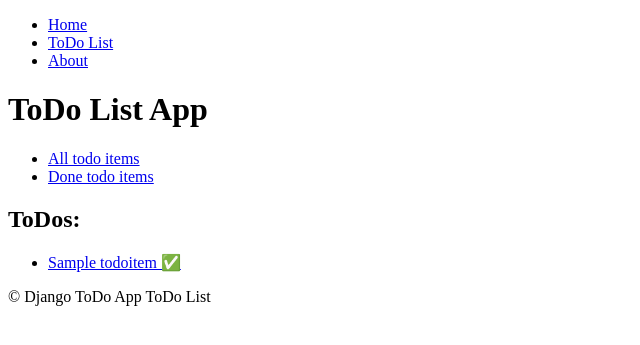
After one commit to PaulBar3/djnago-todo-manager, a Django app: page /todos/ in a window 1280 px wide. The commit adds this page. Shown: the top 345 px of the page, without its empty margins (0-640 px from the left). Run offline with Django 5.2, Linux system fonts and the light colour scheme; tables that the repository leaves empty hold one stand-in row (values such as "Sample post").

Commit message:
created class by the ListView

```diff
--- a/todo_manager/todo_list/apps.py
+++ b/todo_manager/todo_list/apps.py
@@ -2,6 +2,6 @@ from django.apps import AppConfig
 
 
 class TodoListConfig(AppConfig):
-    default_auto_field = 'django.db.models.BigAutoField'
-    name = 'todo_list'
+    default_auto_field = "django.db.models.BigAutoField"
+    name = "todo_list"
     verbose_name = "ToDo List"
--- a/todo_manager/todo_list/models.py
+++ b/todo_manager/todo_list/models.py
@@ -4,6 +4,7 @@ from django.db import models
 class ToDoItem(models.Model):
 
     class Meta:
+        ordering = 'id',
         verbose_name = "ToDo Item"
 
     title = models.CharField(max_length=250)
--- /dev/null
+++ b/todo_manager/todo_list/templates/todo_list/components/todo_items_list.html
@@ -0,0 +1,14 @@
+<ul>
+  {% for todo_item in object_list %}
+    <li>
+      <a href="{% url 'todo_list:detail' pk=todo_item.pk %}">
+        {{ todo_item.title }}
+        {% if todo_item.done %}
+          ✅
+        {% else %}
+          ❌
+        {% endif %}
+      </a>
+    </li>
+  {% endfor %}
+</ul>
--- a/todo_manager/todo_list/templates/todo_list/index.html
+++ b/todo_manager/todo_list/templates/todo_list/index.html
@@ -5,4 +5,11 @@ ToDo List App
 {% endblock title %}
 {% block body %}
     <h1> ToDo List App</h1>
+    <ul>
+        <li><a href="{% url "todo_list:list" %}">All todo items</a></li>
+        <li><a href="{% url "todo_list:done" %}">Done todo items</a></li>
+    </ul>
+
+    <h2>ToDos: </h2>
+        {% include "todo_list/components/todo_items_list.html" %}
 {% endblock body %}
--- a/todo_manager/todo_list/urls.py
+++ b/todo_manager/todo_list/urls.py
@@ -1,14 +1,15 @@
 from django.urls import path
 from django.views.generic import TemplateView
+from . import views
 
-app_name = 'todo_list'
+
+app_name = "todo_list"
 
 urlpatterns = [
-    path(
-        "",
-        TemplateView.as_view(
-            template_name="todo_list/index.html",
-        ),
-        name="index",
-    ),
+    # path("", views.index_view, name="index"),
+    # path("", views.ToDoListIndexView.as_view(), name='index')
+    path("", views.ToDoListIndexView.as_view(), name="index"),
+    path("list/", views.ToDoListView.as_view(), name="list"),
+    path("done/", views.ToDoListDoneView.as_view(), name="done"),
+    path("<int:pk>/", views.ToDoDetailView.as_view(), name="detail"),
 ]
--- a/todo_manager/todo_list/views.py
+++ b/todo_manager/todo_list/views.py
@@ -1,3 +1,35 @@
+from django.http import (
+    HttpRequest,
+    HttpResponse,
+)
 from django.shortcuts import render
 
-# Create your views here.
+from .models import ToDoItem
+
+from django.views.generic import TemplateView, ListView, DetailView
+
+
+def index_view(request: HttpRequest) -> HttpResponse:
+    todo_items = ToDoItem.objects.all()[:3]
+    return render(
+        request,
+        template_name="todo_list/index.html",
+        context={"todo_items": todo_items},
+    )
+
+
+class ToDoListIndexView(ListView):
+    template_name = "todo_list/index.html"
+    queryset = ToDoItem.objects.all()
+
+
+class ToDoListView(ListView):
+    model = ToDoItem
+
+
+class ToDoListDoneView(ListView):
+    queryset = ToDoItem.objects.filter(done=True).all()
+
+
+class ToDoDetailView(DetailView):
+    model = ToDoItem
--- a/todo_manager/todo_manager/urls.py
+++ b/todo_manager/todo_manager/urls.py
@@ -3,7 +3,7 @@ from django.urls import path, include
 from django.views.generic import TemplateView
 
 urlpatterns = [
+    path("", TemplateView.as_view(template_name="index.html"), name='index'),
     path("admin/", admin.site.urls),
-    path("todo-list/", include("todo_list.urls")),
-    path("", TemplateView.as_view(template_name="index.html"), name='index'),
+    path("todos/", include("todo_list.urls")),
 ]
```
Also changed, not shown: todo_manager/todo_list/templates/todo_list/todoitem_detail.html (added, +13 -0 lines), todo_manager/todo_list/templates/todo_list/todoitem_list.html (added, +10 -0 lines).
